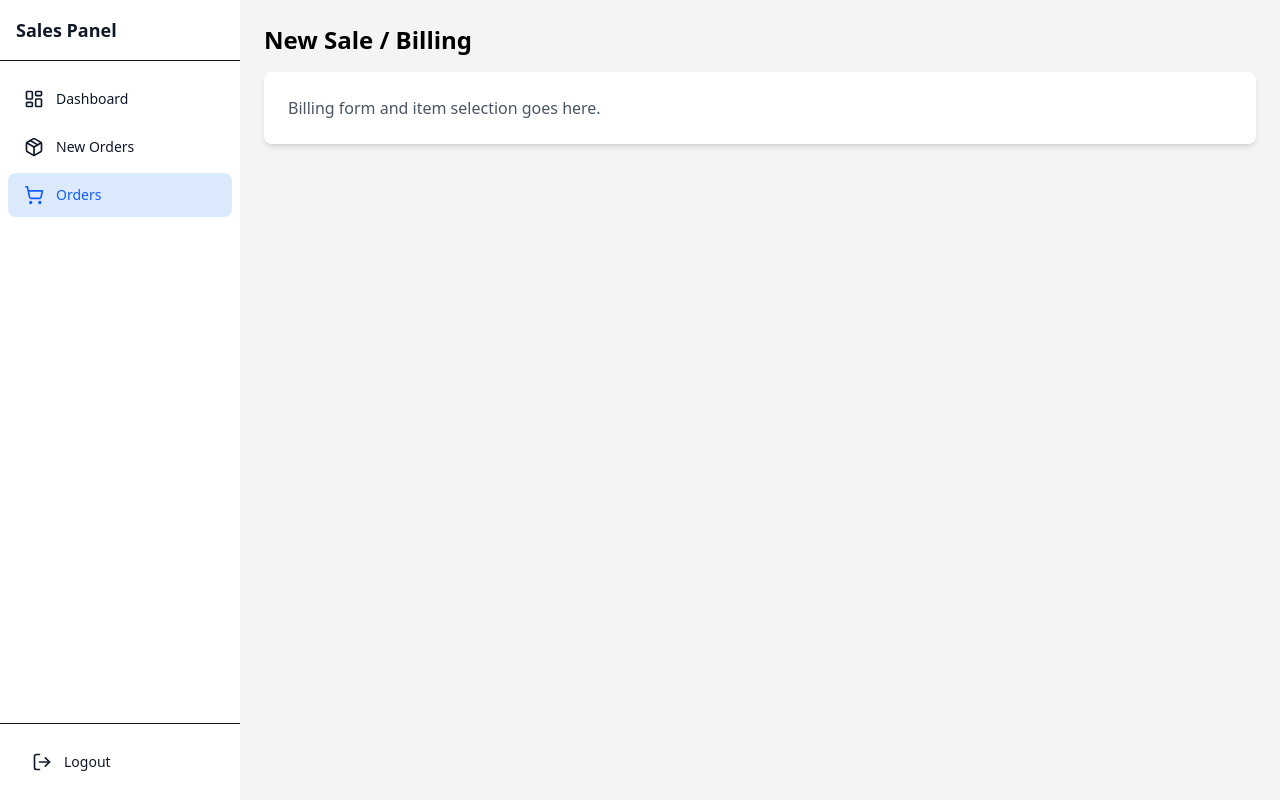
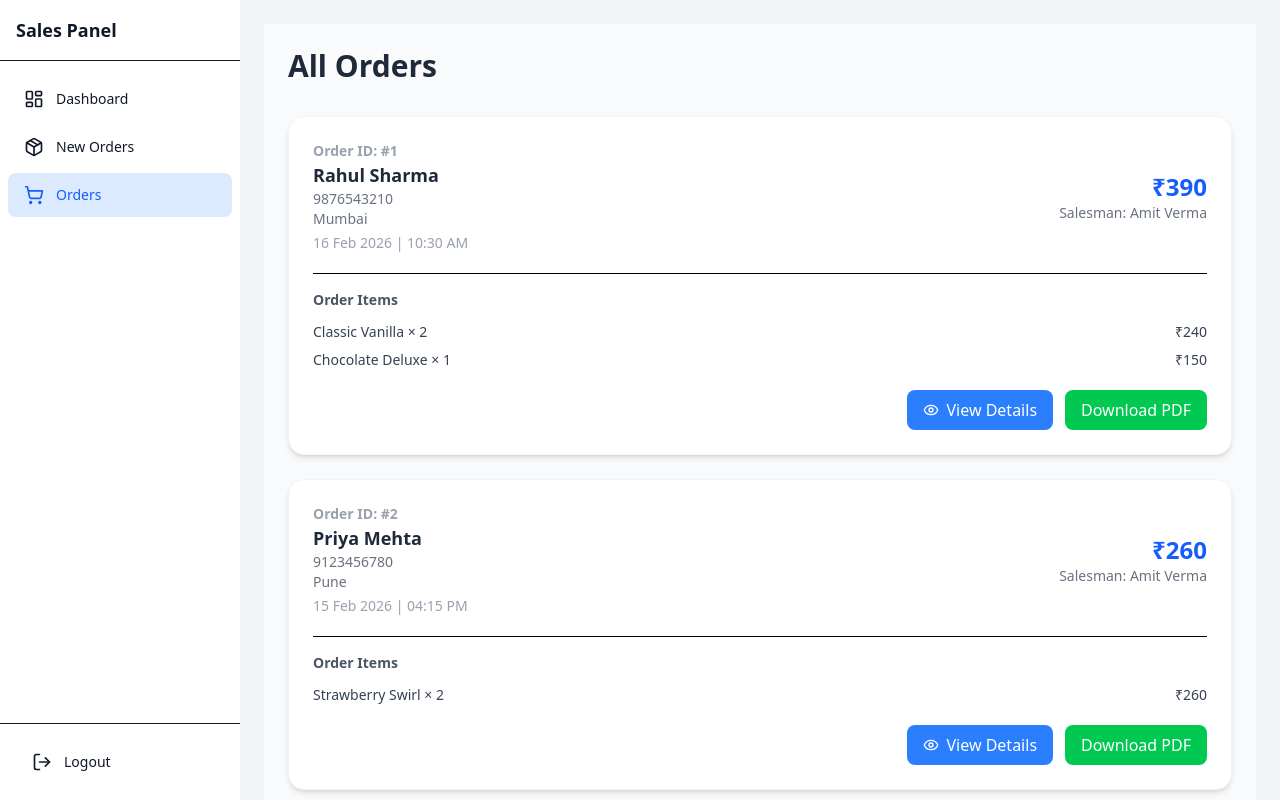
Before and after one commit to YashKachaRK/CoolStock, a React (Vite) app: page /sale_orders in a window 1280 px wide. Built offline with nearby package versions, Linux system fonts and the light colour scheme; sample sign-in values are in the browser's storage.

Commit message:
Order Page Done in EMP

```diff
--- a/src/App.jsx
+++ b/src/App.jsx
@@ -16,6 +16,8 @@ import Salesman_admin from "./pages/admin/Salesman_admin";
 import Dashboard_sales from "./pages/sales/Dashboard_sales";
 import Inventory_sales from "./pages/sales/Inventory_sales";
 import Order_sales from "./pages/sales/Order_sales";
+import OrderDetails_sales from "./pages/sales/OrderDetails_sales";
+
 
 function App() {
   return (
@@ -47,7 +49,7 @@ function App() {
         <Route path="/sale_dashboard" element={<ProtectRoute><Dashboard_sales /></ProtectRoute>} />
         <Route path="/new_orders" element={<ProtectRoute><Inventory_sales /></ProtectRoute>} />
         <Route path="/sale_orders" element={<ProtectRoute><Order_sales /></ProtectRoute>} />
-
+        <Route path="/order-details/:id" element={<ProtectRoute><OrderDetails_sales /></ProtectRoute>} />
         {/* 404 Redirect - Optional but helpful */}
         <Route path="*" element={<div className="p-10 text-center">404: Page Not Found</div>} />
       </Routes>
--- /dev/null
+++ b/src/pages/sales/OrderDetails_sales.jsx
@@ -0,0 +1,148 @@
+import React from "react";
+import { useParams, useNavigate } from "react-router-dom";
+import Slidebar from "../../components/Slidebar";
+import { salesMenuItems } from "./Slidebar_sales";
+import { ArrowLeft } from "lucide-react";
+
+function OrderDetails_sales() {
+  const { id } = useParams();
+  const navigate = useNavigate();
+
+  // Same static orders data (for now)
+  const orders = [
+    {
+      id: 1,
+      customer: {
+        name: "Rahul Sharma",
+        mobile: "9876543210",
+        city: "Mumbai",
+        address: "Andheri West",
+      },
+      salesman: {
+        name: "Amit Verma",
+        id: "SLS-101",
+      },
+      date: "16 Feb 2026 | 10:30 AM",
+      total: 390,
+      items: [
+        { id: 1, name: "Classic Vanilla", qty: 2, price: 120 },
+        { id: 2, name: "Chocolate Deluxe", qty: 1, price: 150 },
+      ],
+    },
+    {
+      id: 2,
+      customer: {
+        name: "Priya Mehta",
+        mobile: "9123456780",
+        city: "Pune",
+        address: "Baner Road",
+      },
+      salesman: {
+        name: "Amit Verma",
+        id: "SLS-101",
+      },
+      date: "15 Feb 2026 | 04:15 PM",
+      total: 260,
+      items: [
+        { id: 3, name: "Strawberry Swirl", qty: 2, price: 130 },
+      ],
+    },
+  ];
+
+  const order = orders.find((o) => o.id === parseInt(id));
+
+  if (!order) {
+    return <div className="p-10">Order Not Found</div>;
+  }
+
+  return (
+    <Slidebar title="Sales Panel" menuItems={salesMenuItems}>
+      <div className="p-6 bg-gray-50 min-h-screen">
+
+        {/* Back Button */}
+        <button
+          onClick={() => navigate(-1)}
+          className="flex items-center gap-2 mb-6 text-blue-600 hover:underline"
+        >
+          <ArrowLeft size={18} />
+          Back to Orders
+        </button>
+
+        {/* Card */}
+        <div className="bg-white rounded-2xl shadow-lg p-8 border border-gray-100 max-w-4xl mx-auto">
+
+          {/* Header */}
+          <div className="flex justify-between items-center border-b pb-4 mb-6">
+            <div>
+              <h2 className="text-2xl font-bold text-gray-800">
+                Order #{order.id}
+              </h2>
+              <p className="text-sm text-gray-500">{order.date}</p>
+            </div>
+
+            <div className="text-right">
+              <p className="text-2xl font-bold text-blue-600">
+                ₹{order.total}
+              </p>
+            </div>
+          </div>
+
+          {/* Customer + Salesman */}
+          <div className="grid md:grid-cols-2 gap-6 mb-8">
+
+            <div>
+              <h3 className="font-semibold text-gray-700 mb-2">
+                Customer Details
+              </h3>
+              <p>{order.customer.name}</p>
+              <p>{order.customer.mobile}</p>
+              <p>{order.customer.city}</p>
+              <p>{order.customer.address}</p>
+            </div>
+
+            <div>
+              <h3 className="font-semibold text-gray-700 mb-2">
+                Salesman Details
+              </h3>
+              <p>{order.salesman.name}</p>
+              <p>ID: {order.salesman.id}</p>
+            </div>
+          </div>
+
+          {/* Items Table */}
+          <div>
+            <h3 className="font-semibold text-gray-700 mb-4">
+              Order Items
+            </h3>
+
+            <div className="border rounded-xl overflow-hidden">
+              <div className="grid grid-cols-4 bg-gray-100 p-3 font-semibold text-sm">
+                <div>Product</div>
+                <div className="text-center">Qty</div>
+                <div className="text-center">Price</div>
+                <div className="text-right">Total</div>
+              </div>
+
+              {order.items.map((item) => (
+                <div
+                  key={item.id}
+                  className="grid grid-cols-4 p-3 border-t text-sm"
+                >
+                  <div>{item.name}</div>
+                  <div className="text-center">{item.qty}</div>
+                  <div className="text-center">₹{item.price}</div>
+                  <div className="text-right">
+                    ₹{item.price * item.qty}
+                  </div>
+                </div>
+              ))}
+            </div>
+          </div>
+
+        </div>
+      </div>
+    </Slidebar>
+  );
+}
+
+export default OrderDetails_sales;
--- a/src/pages/sales/Order_sales.jsx
+++ b/src/pages/sales/Order_sales.jsx
@@ -1,13 +1,174 @@
 import React from "react";
 import Slidebar from "../../components/Slidebar";
 import { salesMenuItems } from "./Slidebar_sales";
+import { Eye } from "lucide-react";
+import { useNavigate } from "react-router-dom";
+import jsPDF from "jspdf";
 
 function Order_sales() {
+  const downloadInvoice = (order) => {
+    const doc = new jsPDF();
+
+    doc.setFontSize(18);
+    doc.text("ABC Ice Cream Distributors", 20, 20);
+    doc.setFontSize(12);
+    doc.text("123 Market Road, Mumbai", 20, 30);
+    doc.text("Phone: +91 9876543210", 20, 38);
+
+    doc.line(20, 45, 190, 45);
+
+    doc.text(`Order ID: ${order.id}`, 20, 55);
+    doc.text(`Date: ${order.date}`, 20, 63);
+
+    doc.text("Customer:", 20, 75);
+    doc.text(order.customer.name, 20, 83);
+    doc.text(order.customer.mobile, 20, 91);
+    doc.text(order.customer.city, 20, 99);
+
+    doc.text("Salesman: " + order.salesman.name, 130, 83);
+
+    doc.line(20, 110, 190, 110);
+
+    let y = 120;
+
+    doc.text("Product", 20, y);
+    doc.text("Qty", 100, y);
+    doc.text("Price", 120, y);
+    doc.text("Total", 160, y);
+
+    y += 10;
+
+    order.items.forEach((item) => {
+      doc.text(item.name, 20, y);
+      doc.text(String(item.qty), 100, y);
+      doc.text("₹" + item.price, 120, y);
+      doc.text("₹" + item.price * item.qty, 160, y);
+      y += 10;
+    });
+
+    doc.line(20, y, 190, y);
+    y += 10;
+
+    doc.setFontSize(14);
+    doc.text("Grand Total: ₹" + order.total, 140, y);
+
+    doc.save(`Invoice_Order_${order.id}.pdf`);
+  };
+
+  const navigate = useNavigate();
+
+  // ✅ Static Orders Data
+  const orders = [
+    {
+      id: 1,
+      customer: {
+        name: "Rahul Sharma",
+        mobile: "9876543210",
+        city: "Mumbai",
+      },
+      salesman: {
+        name: "Amit Verma",
+      },
+      date: "16 Feb 2026 | 10:30 AM",
+      total: 390,
+      items: [
+        { id: 1, name: "Classic Vanilla", qty: 2, price: 120 },
+        { id: 2, name: "Chocolate Deluxe", qty: 1, price: 150 },
+      ],
+    },
+    {
+      id: 2,
+      customer: {
+        name: "Priya Mehta",
+        mobile: "9123456780",
+        city: "Pune",
+      },
+      salesman: {
+        name: "Amit Verma",
+      },
+      date: "15 Feb 2026 | 04:15 PM",
+      total: 260,
+      items: [{ id: 3, name: "Strawberry Swirl", qty: 2, price: 130 }],
+    },
+  ];
+
   return (
     <Slidebar title="Sales Panel" menuItems={salesMenuItems}>
-      <h1 className="text-2xl font-bold mb-4">New Sale / Billing</h1>
-      <div className="bg-white p-6 rounded-lg shadow-md">
-        <p className="text-gray-600">Billing form and item selection goes here.</p>
+      <div className="p-6 bg-gray-50 min-h-screen">
+        <h1 className="text-3xl font-bold mb-8 text-gray-800">All Orders</h1>
+
+        <div className="grid gap-6">
+          {orders.map((order) => (
+            <div
+              key={order.id}
+              className="bg-white p-6 rounded-2xl shadow-md border border-gray-100 hover:shadow-lg transition"
+            >
+              {/* Top Section */}
+              <div className="flex justify-between items-center">
+                <div>
+                  <p className="text-sm font-semibold text-gray-400">
+                    Order ID: #{order.id}
+                  </p>
+
+                  <h2 className="text-lg font-semibold text-gray-800">
+                    {order.customer.name}
+                  </h2>
+                  <p className="text-sm text-gray-500">
+                    {order.customer.mobile}
+                  </p>
+                  <p className="text-sm text-gray-500">{order.customer.city}</p>
+                  <p className="text-sm text-gray-400 mt-1">{order.date}</p>
+                </div>
+
+                <div className="text-right">
+                  <p className="text-2xl font-bold text-blue-600">
+                    ₹{order.total}
+                  </p>
+                  <p className="text-sm text-gray-500">
+                    Salesman: {order.salesman.name}
+                  </p>
+                </div>
+              </div>
+
+              {/* Items List */}
+              <div className="mt-5 border-t pt-4">
+                <h3 className="text-sm font-semibold text-gray-600 mb-3">
+                  Order Items
+                </h3>
+
+                {order.items.map((item) => (
+                  <div
+                    key={item.id}
+                    className="flex justify-between text-sm text-gray-700 mb-2"
+                  >
+                    <span>
+                      {item.name} × {item.qty}
+                    </span>
+                    <span>₹{item.price * item.qty}</span>
+                  </div>
+                ))}
+              </div>
+
+              {/* View Button */}
+              <div className="flex justify-end gap-3 mt-5">
+                <button
+                  onClick={() => navigate(`/order-details/${order.id}`)}
+                  className="flex items-center gap-2 px-4 py-2 bg-blue-500 hover:bg-blue-600 text-white rounded-lg transition"
+                >
+                  <Eye size={16} />
+                  View Details
+                </button>
+
+                <button
+                  onClick={() => downloadInvoice(order)}
+                  className="flex items-center gap-2 px-4 py-2 bg-green-500 hover:bg-green-600 text-white rounded-lg transition"
+                >
+                  Download PDF
+                </button>
+              </div>
+            </div>
+          ))}
+        </div>
       </div>
     </Slidebar>
   );
```
